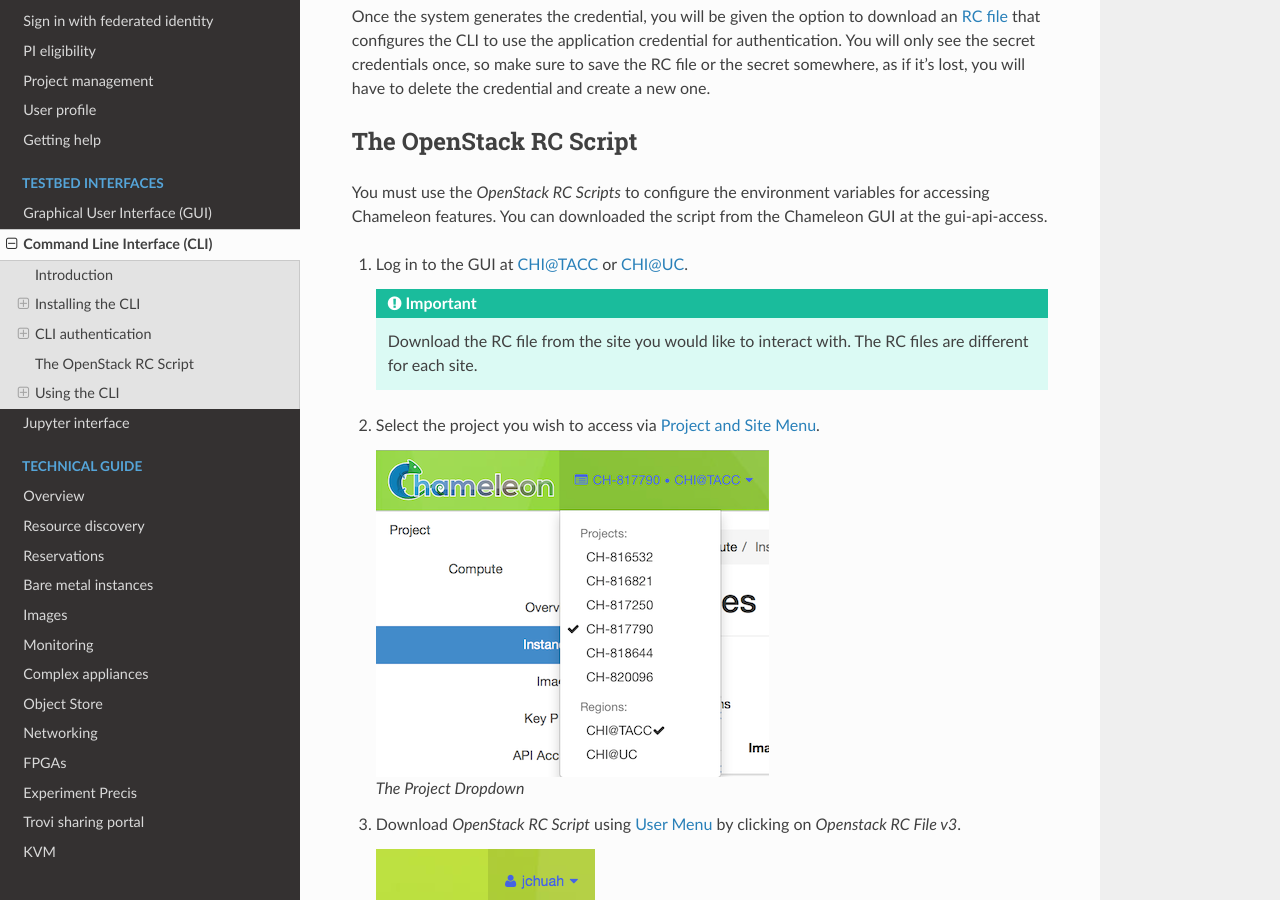
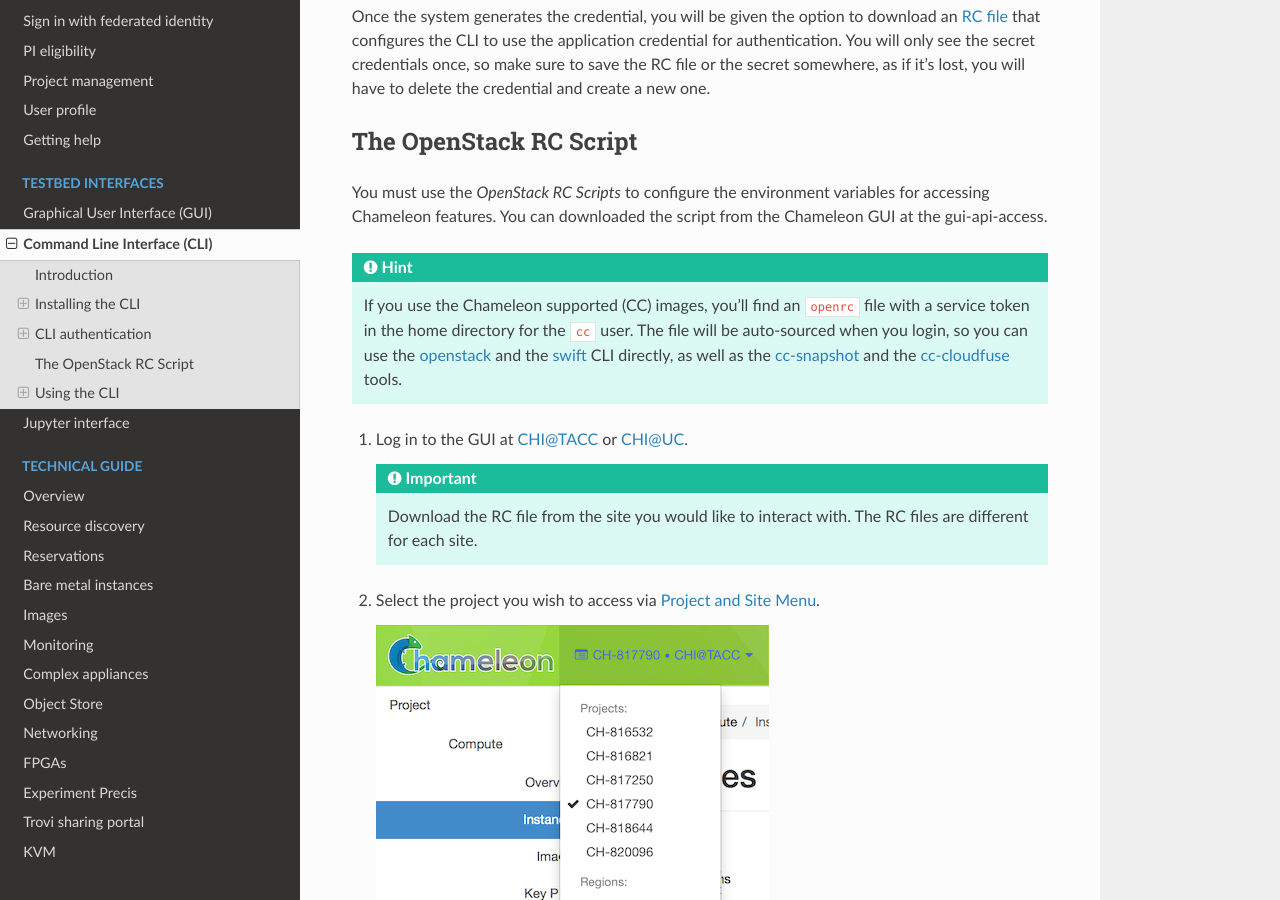
Before and after one commit to ChameleonCloud/docs, a Sphinx documentation site: the page built from source/technical/cli.rst, in a window 1280 px wide and 900 px high, scrolled down 2966 px. Built offline with Sphinx 7.4.7 and the Read the Docs theme 2.0.0, drawn with Linux system fonts in a browser that asks for light colours.

Commit message:
auto-sourced openrc file (#53)
added a box to explain the preconfigured openrc file in cc home directory.

```diff
--- a/source/technical/cli.rst
+++ b/source/technical/cli.rst
@@ -130,6 +130,16 @@ You must use the *OpenStack RC Scripts* to configure the environment variables
 for accessing Chameleon features. You can downloaded the script from the
 Chameleon GUI at the :ref:`gui-api-access`.
 
+.. hint::
+
+   If you use the Chameleon supported (CC) images, you'll find an ``openrc``
+   file with a service token in the home directory for the ``cc`` user. The file
+   will be auto-sourced when you login, so you can use the
+   :ref:`openstack <using-cli>` and the :ref:`swift <object-store-cli>` CLI
+   directly, as well as the
+   :ref:`cc-snapshot <cc-snapshot-utility>` and the
+   :ref:`cc-cloudfuse <cc-cloudfuse>` tools.
+
 #. Log in to the GUI at |CHI@TACC| or |CHI@UC|.
 
    .. important::
@@ -231,6 +241,7 @@ Chameleon GUI at the :ref:`gui-api-access`.
       re-running the ``source`` command over the OpenStack RC Script or using
       the command line switches.
 
+.. _using-cli:
 
 Using the CLI
 =============
--- a/source/technical/swift.rst
+++ b/source/technical/swift.rst
@@ -153,6 +153,8 @@ You may browse your folder and upload files to it by clicking on the folder.
 
    A Folder within the Container
 
+.. _object-store-cli:
+
 Managing Object Store using the CLI
 ====================================
 
@@ -275,6 +277,8 @@ There isn't "folders" when you managing the *Object Store* with the CLI.
 However, when you create an object, you may use the delimiter ``/`` to specify
 the path.
 
+.. _cc-cloudfuse:
+
 Mounting Object Store as a File System
 ======================================
 
```
